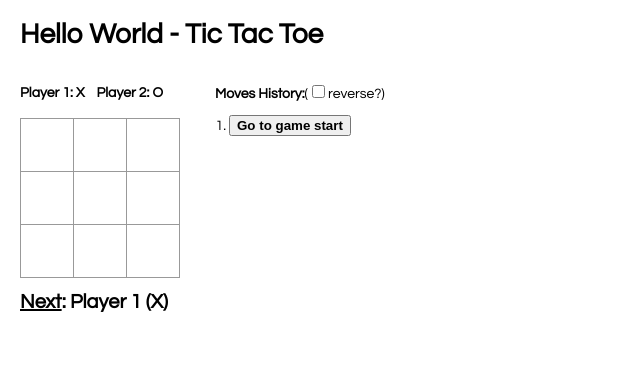
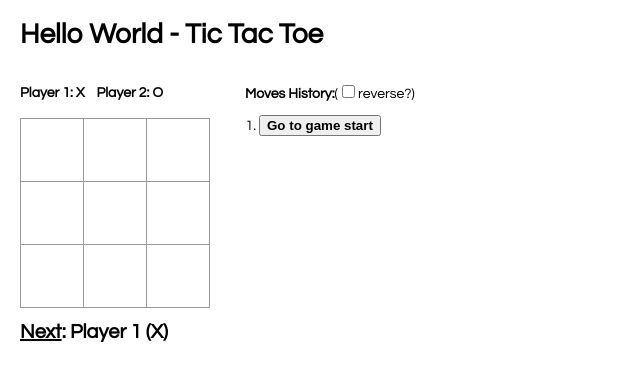
Before and after one commit to fernandohu/quickstart-react-tictactoe, a React app: page / in a window 1280 px wide. Shown: the whole page, without its empty margins (0-640 px from the left). Built offline with nearby package versions, Linux system fonts and the light colour scheme.

Commit message:
Code refactory

```diff
--- a/src/index.css
+++ b/src/index.css
@@ -23,13 +23,13 @@ ol, ul {
     float: left;
     font-size: 24px;
     font-weight: bold;
-    line-height: 54px;
-    height: 54px;
+    line-height: 64px;
+    height: 64px;
     margin-right: -1px;
     margin-top: -1px;
     padding: 0;
     text-align: center;
-    width: 54px;
+    width: 64px;
 }
 
 .square:focus {
```
